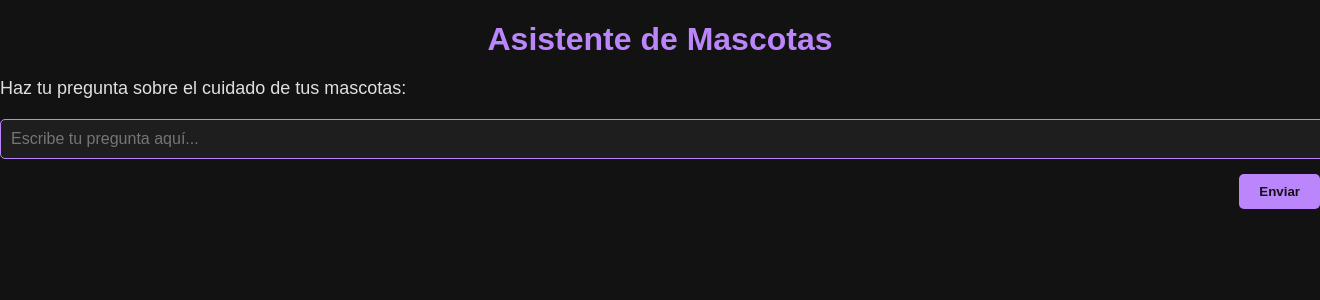
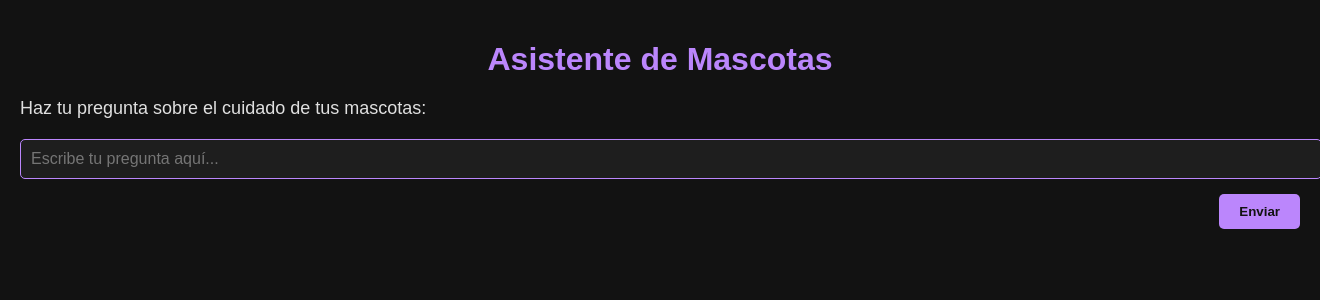
Before and after one commit to RomeroGabrielTech/PetAdvisor, a Flask app: page / in a window 1320 px wide; the page is wider, and only the part inside the window is pictured. Shown: the top 300 px of that part. Run offline with Flask 2, Linux system fonts and the light colour scheme.

Commit message:
Assistant checkpoint: Added 20px padding to body element
Assistant generated file changes:
- static/style.css: Add padding to body element

---

User prompt:

Quier que todo el contenido en el index tenga una separacion de 20 pixeles de los bordes de la pagina

```diff
--- a/static/style.css
+++ b/static/style.css
@@ -4,7 +4,7 @@ body {
     background-color: #121212; /* Fondo oscuro */
     color: #E0E0E0; /* Texto claro */
     margin: 0;
-    padding: 0;
+    padding: 20px;
 }
 
 /* Centrar contenedor principal */
```
